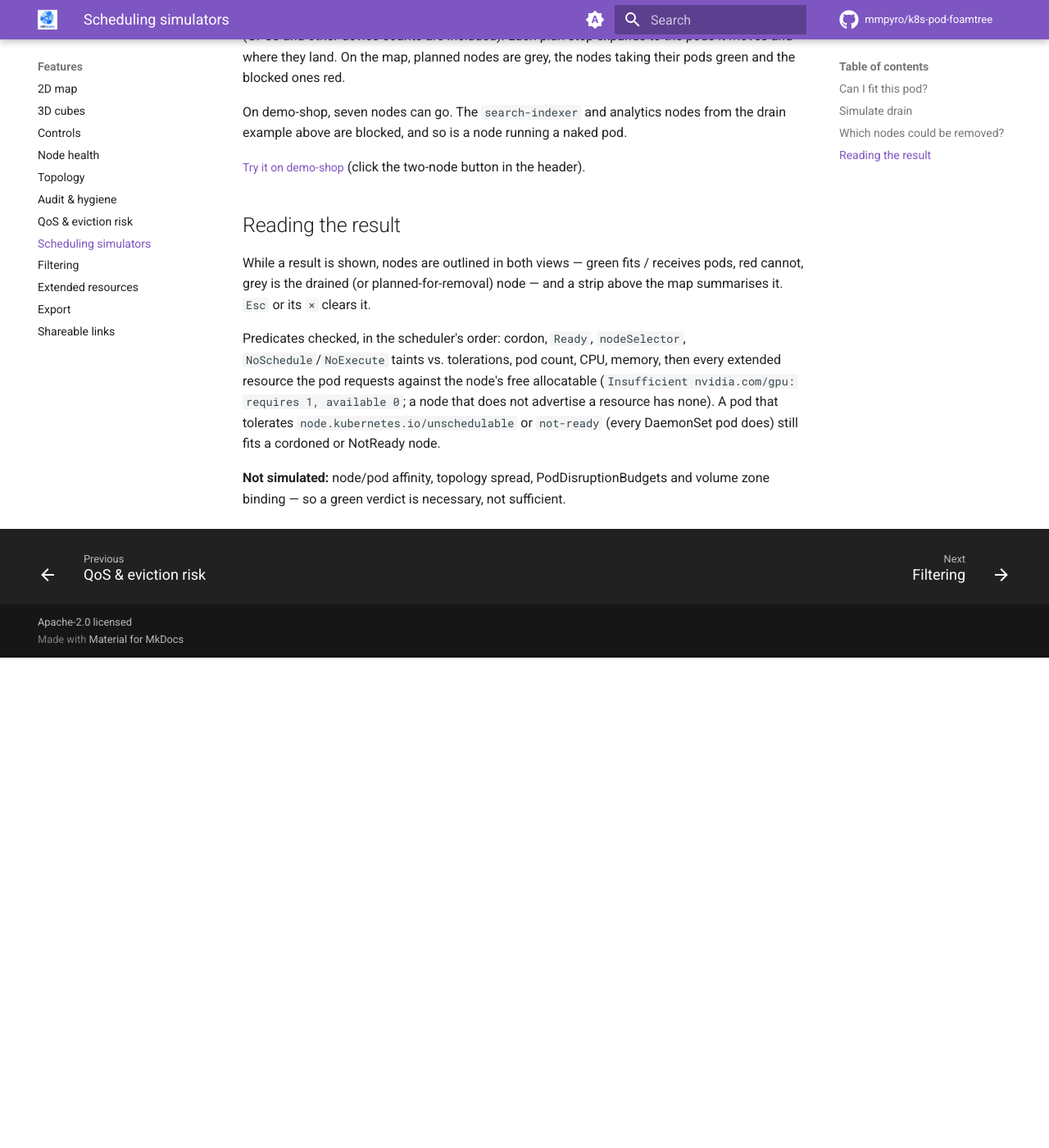
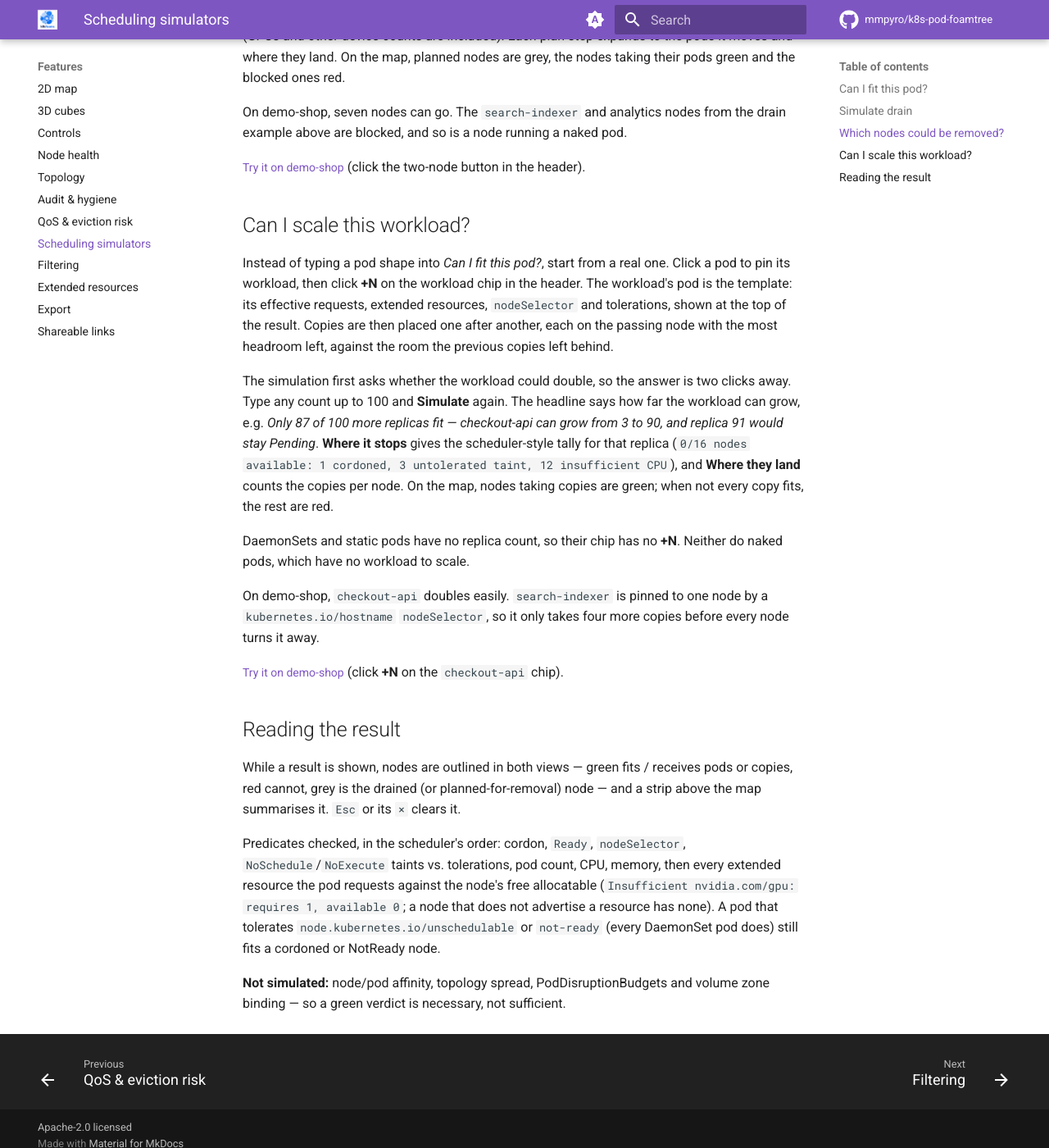
Before and after one commit to mmpyro/k8s-pod-foamtree, an MkDocs documentation site: the page built from docs/simulators.md, in a window 1280 px wide and 1400 px high, scrolled down 2548 px. Shown: the whole window at 82% size. Built offline with MkDocs 1.6.1 and Material for MkDocs 9.7.7, drawn with Linux system fonts in a browser that asks for light colours; comment, search, counter and statistics services are not loaded; before the commit the page ends 3350 px from its top, so only the background shows below that.

Commit message:
Document the replica simulator (#66)
Co-authored-by: Cursor <cursoragent@cursor.com>

```diff
--- a/docs/simulators.md
+++ b/docs/simulators.md
@@ -66,9 +66,32 @@ and so is a node running a naked pod.
 
 [Try it on demo-shop](demo/index.html){ .k8s-try target=_blank } (click the two-node button in the header).
 
+## Can I scale this workload?
+
+Instead of typing a pod shape into *Can I fit this pod?*, start from a real one. Click a pod to pin its workload, then
+click **+N** on the workload chip in the header. The workload's pod is the template: its effective requests, extended
+resources, `nodeSelector` and tolerations, shown at the top of the result. Copies are then placed one after another,
+each on the passing node with the most headroom left, against the room the previous copies left behind.
+
+The simulation first asks whether the workload could double, so the answer is two clicks away. Type any count up to
+100 and **Simulate** again. The headline says how far the workload can grow, e.g. *Only 87 of 100 more replicas fit —
+checkout-api can grow from 3 to 90, and replica 91 would stay Pending*. **Where it stops** gives the scheduler-style
+tally for that replica (`0/16 nodes available: 1 cordoned, 3 untolerated taint, 12 insufficient CPU`), and **Where they
+land** counts the copies per node. On the map, nodes taking copies are green; when not every copy fits, the rest are
+red.
+
+DaemonSets and static pods have no replica count, so their chip has no **+N**. Neither do naked pods, which have no
+workload to scale.
+
+On demo-shop, `checkout-api` doubles easily. `search-indexer` is pinned to one node by a `kubernetes.io/hostname`
+`nodeSelector`, so it only takes four more copies before every node turns it away.
+
+[Try it on demo-shop](demo/index.html#wl=checkout%2FDeployment%2Fcheckout-api){ .k8s-try target=_blank } (click
+**+N** on the `checkout-api` chip).
+
 ## Reading the result
 
-While a result is shown, nodes are outlined in both views — green fits / receives pods, red cannot, grey is the drained
+While a result is shown, nodes are outlined in both views — green fits / receives pods or copies, red cannot, grey is the drained
 (or planned-for-removal) node — and a strip above the map summarises it. `Esc` or its `×` clears it.
 
 Predicates checked, in the scheduler's order: cordon, `Ready`, `nodeSelector`, `NoSchedule`/`NoExecute` taints vs.
```
Also changed, not shown: README.md (+1 -1 lines), docs/http-api.md (+1 -0 lines).
